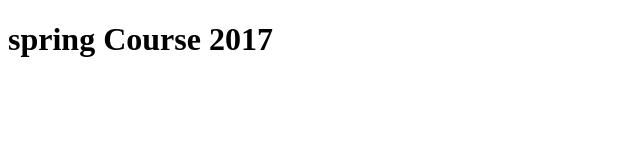
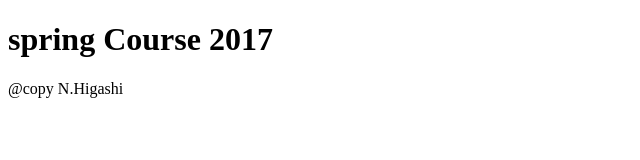
Before and after one commit to HigashiNana/spring2017, a plain HTML site: page day1/index.html in a window 1280 px wide. Shown: the whole page, without its empty margins (0-640 px from the left). Drawn offline with Linux system fonts and the light colour scheme.

Commit message:
insert coperight

```diff
--- a/day1/index.html
+++ b/day1/index.html
@@ -11,7 +11,7 @@
   <div class="main">
   </div>
   <div class="footer">
-
+    @copy N.Higashi
   </div>
   <script src="js/day1.js"></script>
 </body>
```
